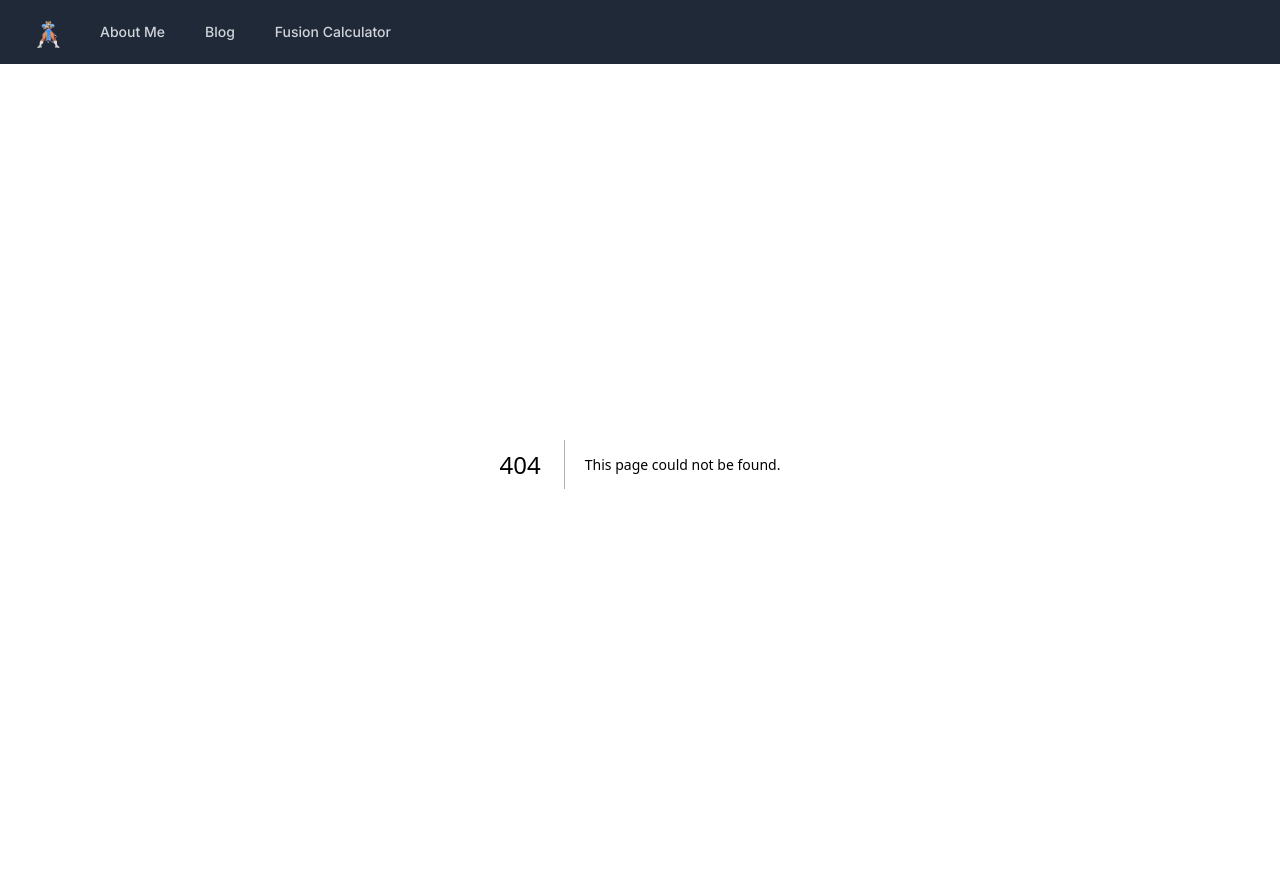
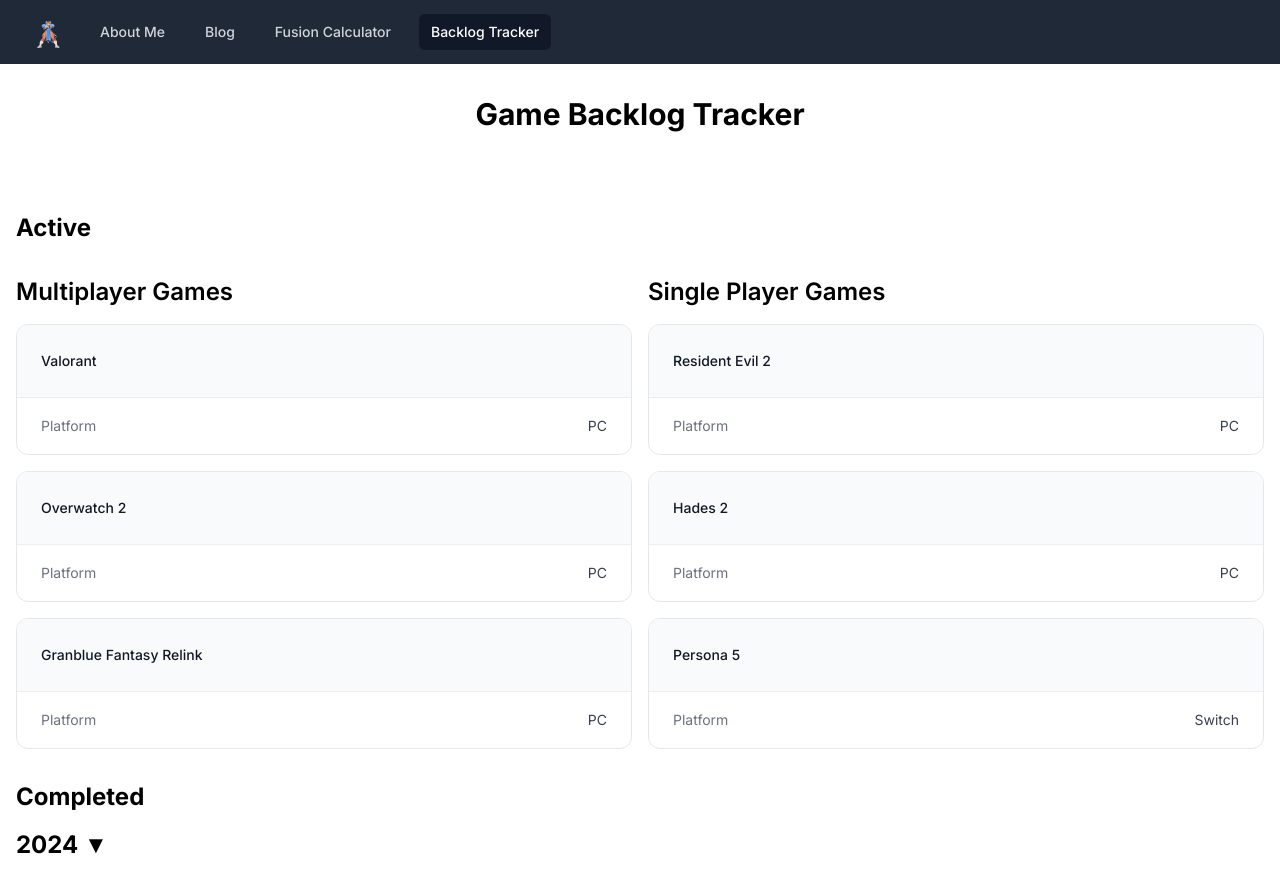
Before and after one commit to samelliottdlt/website, a Next.js app: page /backlog in a window 1280 px wide. Before the commit this address had no page. Before the commit the page ends 864 px from the top, so only its background shows below. Built offline with nearby package versions, Linux system fonts and the light colour scheme.

Commit message:
feat: Add BacklogPage component and GameList component

```diff
--- /dev/null
+++ b/app/backlog/components/GameCard.tsx
@@ -0,0 +1,17 @@
+import { Game } from './games';
+
+const GameCard: React.FC<{ game: Game }> = ({ game }) => (
+  <li key={game.id} className="overflow-hidden rounded-xl border border-gray-200">
+    <div className="flex items-center gap-x-4 border-b border-gray-900/5 bg-gray-50 p-6">
+      <div className="text-sm font-medium leading-6 text-gray-900">{game.title}</div>
+    </div>
+    <dl className="-my-3 divide-y divide-gray-100 px-6 py-4 text-sm leading-6">
+      <div className="flex justify-between gap-x-4 py-3">
+        <dt className="text-gray-500">Platform</dt>
+        <dd className="text-gray-700">{game.platform}</dd>
+      </div>
+    </dl>
+  </li>
+);
+
+export default GameCard;
--- /dev/null
+++ b/app/backlog/components/GameList.tsx
@@ -0,0 +1,15 @@
+import GameCard from './GameCard';
+import { Game } from './games';
+
+const GameList: React.FC<{ games: Game[]; title?: string }> = ({ games, title = "" }) => (
+  <div className="col-span-1 lg:col-span-1">
+    <h2 className="text-2xl font-semibold mb-4">{title}</h2>
+    <ul role="list" className="space-y-4">
+      {games.map((game) => (
+        <GameCard key={game.id} game={game} />
+      ))}
+    </ul>
+  </div>
+);
+
+export default GameList;
--- /dev/null
+++ b/app/backlog/components/Tracker.tsx
@@ -0,0 +1,52 @@
+"use client";
+
+import { useState } from 'react';
+import GameList from './GameList';
+import data from './games';
+
+const BacklogTracker: React.FC = () => {
+  const gamesData = data;
+
+  const [collapsedYears, setCollapsedYears] = useState<{ [year: string]: boolean }>(Object.keys(gamesData.played).reduce((accumulator, year) => {
+    return {
+      ...accumulator,
+      [year]: true,
+    }
+  }, {}));
+
+  const toggleYear = (year: string) => {
+    setCollapsedYears((prev) => ({
+      ...prev,
+      [year]: !prev[year],
+    }));
+  };
+
+  const multiplayerGames = gamesData.current.filter((game) => game.type === 'multiplayer');
+  const singlePlayerGames = gamesData.current.filter((game) => game.type === 'singleplayer');
+
+  return (
+    <div className="container mx-auto p-4">
+      <h2 className="text-2xl font-bold my-8">Active</h2>
+      <div className="grid grid-cols-1 lg:grid-cols-2 gap-4 mb-8">
+        <GameList games={multiplayerGames} title="Multiplayer Games" />
+        <GameList games={singlePlayerGames} title="Single Player Games" />
+      </div>
+      <div className='text-2xl font-bold mb-4'>Completed</div>
+      {Object.entries(gamesData.played)
+        .sort(([year1], [year2]) => Number(year2) - Number(year1))
+        .map(([year, games]) => (
+          <div key={year} className="mb-4">
+            <div
+              className="cursor-pointer text-2xl font-bold mb-2"
+              onClick={() => toggleYear(year)}
+            >
+              {year} {collapsedYears[year] ? '▼' : '▲'}
+            </div>
+            {!collapsedYears[year] && <GameList games={games} />}
+          </div>
+        ))}
+    </div>
+  );
+};
+
+export default BacklogTracker;
--- /dev/null
+++ b/app/backlog/components/games.ts
@@ -0,0 +1,73 @@
+export interface Game {
+  id: number;
+  title: string;
+  platform: string;
+  status: 'Playing' | 'Completed' | 'Dropped' | 'Paused' | 'Plan to Play';
+  type?: string;
+}
+
+export interface GameData {
+  current: Game[];
+  played: {
+    [year: string]: Game[];
+  };
+}
+
+const data: GameData = {
+  current: [
+    {
+      id: 1,
+      title: "Valorant",
+      platform: "PC",
+      status: "Playing",
+      type: "multiplayer"
+    },
+    {
+      id: 2,
+      title: "Overwatch 2",
+      platform: "PC",
+      status: "Playing",
+      type: "multiplayer"
+    },
+    {
+      id: 3,
+      title: "Granblue Fantasy Relink",
+      platform: "PC",
+      status: "Playing",
+      type: "multiplayer"
+    },
+    {
+      id: 4,
+      title: "Resident Evil 2",
+      platform: "PC",
+      status: "Playing",
+      type: "singleplayer"
+    },
+    {
+      id: 5,
+      title: "Hades 2",
+      platform: "PC",
+      status: "Playing",
+      type: "singleplayer"
+    },
+    {
+      id: 6,
+      title: "Persona 5",
+      platform: "Switch",
+      status: "Playing",
+      type: "singleplayer"
+    }
+  ],
+  played: {
+    "2024": [
+      {
+        id: 7,
+        title: "Resident Evil 4",
+        platform: "PC",
+        status: "Completed"
+      }
+    ]
+  }
+};
+
+export default data;
--- /dev/null
+++ b/app/backlog/page.tsx
@@ -0,0 +1,12 @@
+import BacklogTracker from './components/Tracker';
+
+const BacklogPage: React.FC = () => {
+  return (
+    <div>
+      <h1 className="text-3xl font-bold text-center my-8">Game Backlog Tracker</h1>
+      <BacklogTracker />
+    </div>
+  );
+};
+
+export default BacklogPage;
--- a/components/Navbar.tsx
+++ b/components/Navbar.tsx
@@ -5,16 +5,14 @@ import { Bars3Icon, XMarkIcon } from "@heroicons/react/24/outline";
 import Image from "next/image";
 import Link from "next/link";
 import { usePathname } from "next/navigation";
+import { classNames } from "../lib/util";
 
 const defaultNavigation = [
   { name: "About Me", href: "/about-me", current: false },
   { name: "Blog", href: "/blog", current: false },
   { name: "Fusion Calculator", href: "/fusion-calculator", current: false },
+  { name: "Backlog Tracker", href: "/backlog", current: false },
 ];
-
-function classNames(...classes: string[]) {
-  return classes.filter(Boolean).join(" ");
-}
 
 export default function Navbar() {
   const pathName = usePathname();
```
Also changed, not shown: 1 other file (tests, documents, lock files or other folders).
